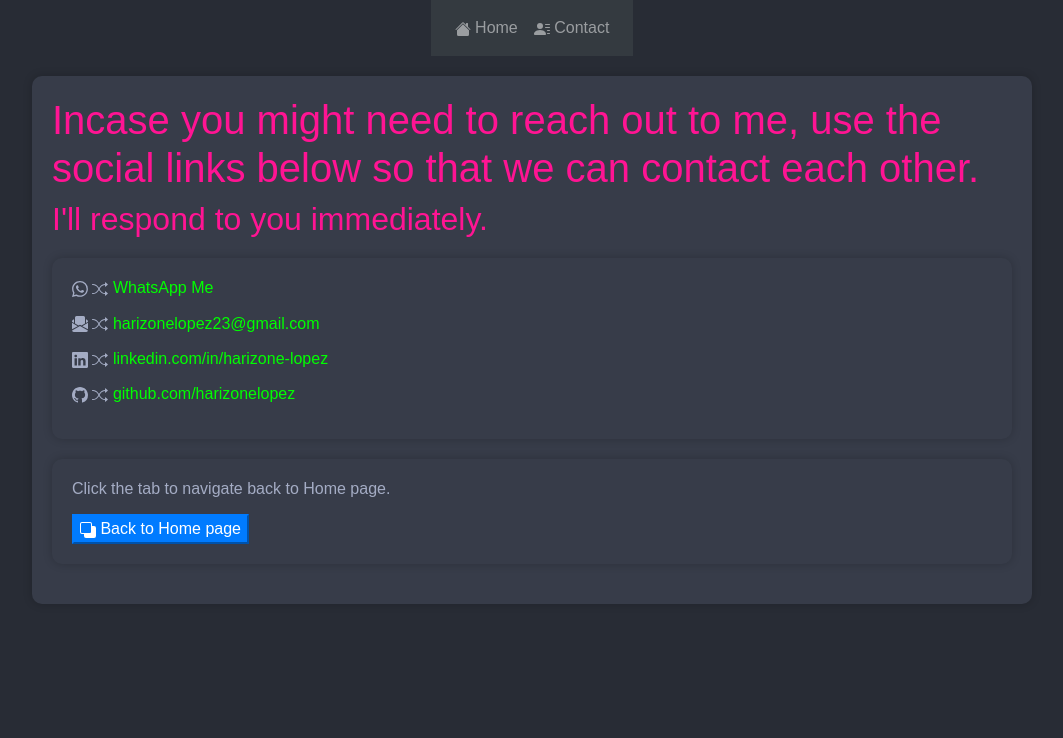
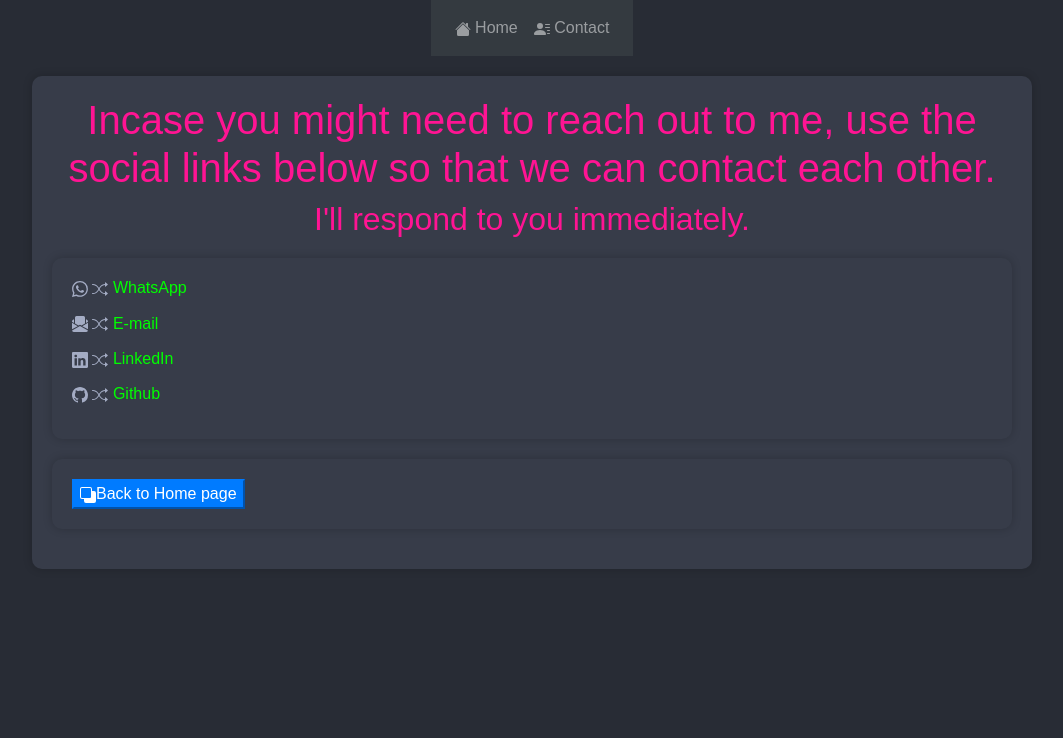
Before and after one commit to harizonelopez/flask-note-app, a Flask app: page /contact in a window 1280 px wide. Shown: the top 738 px of the page, without its empty margins (108-1171 px from the left). Run offline with Flask 3, Linux system fonts and the light colour scheme; some libraries are stand-ins or nearby versions.

Commit message:
Update contact.html

```diff
--- a/templates/contact.html
+++ b/templates/contact.html
@@ -75,50 +75,49 @@
 
 <body>
     <section>
-        <h1>Incase you might need to reach out to me, use the social links below so that we can contact each other.</h1>
-        <h2>I'll respond to you immediately.</h2>
+        <h1 align="center">Incase you might need to reach out to me, use the social links below so that we can contact each other.</h1>
+        <h2 align="center">I'll respond to you immediately.</h2>
         <section>
             <p> <svg xmlns="http://www.w3.org/2000/svg" width="16" height="16" fill="currentColor" class="bi bi-whatsapp" viewBox="0 0 16 16">
                 <path d="M13.601 2.326A7.85 7.85 0 0 0 7.994 0C3.627 0 .068 3.558.064 7.926c0 1.399.366 2.76 1.057 3.965L0 16l4.204-1.102a7.9 7.9 0 0 0 3.79.965h.004c4.368 0 7.926-3.558 7.93-7.93A7.9 7.9 0 0 0 13.6 2.326zM7.994 14.521a6.6 6.6 0 0 1-3.356-.92l-.24-.144-2.494.654.666-2.433-.156-.251a6.56 6.56 0 0 1-1.007-3.505c0-3.626 2.957-6.584 6.591-6.584a6.56 6.56 0 0 1 4.66 1.931 6.56 6.56 0 0 1 1.928 4.66c-.004 3.639-2.961 6.592-6.592 6.592m3.615-4.934c-.197-.099-1.17-.578-1.353-.646-.182-.065-.315-.099-.445.099-.133.197-.513.646-.627.775-.114.133-.232.148-.43.05-.197-.1-.836-.308-1.592-.985-.59-.525-.985-1.175-1.103-1.372-.114-.198-.011-.304.088-.403.087-.088.197-.232.296-.346.1-.114.133-.198.198-.33.065-.134.034-.248-.015-.347-.05-.099-.445-1.076-.612-1.47-.16-.389-.323-.335-.445-.34-.114-.007-.247-.007-.38-.007a.73.73 0 0 0-.529.247c-.182.198-.691.677-.691 1.654s.71 1.916.81 2.049c.098.133 1.394 2.132 3.383 2.992.47.205.84.326 1.129.418.475.152.904.129 1.246.08.38-.058 1.171-.48 1.338-.943.164-.464.164-.86.114-.943-.049-.084-.182-.133-.38-.232"/>
                 </svg> <svg xmlns="http://www.w3.org/2000/svg" width="16" height="16" fill="currentColor" class="bi bi-shuffle" viewBox="0 0 16 16">
                 <path fill-rule="evenodd" d="M0 3.5A.5.5 0 0 1 .5 3H1c2.202 0 3.827 1.24 4.874 2.418.49.552.865 1.102 1.126 1.532.26-.43.636-.98 1.126-1.532C9.173 4.24 10.798 3 13 3v1c-1.798 0-3.173 1.01-4.126 2.082A9.6 9.6 0 0 0 7.556 8a9.6 9.6 0 0 0 1.317 1.918C9.828 10.99 11.204 12 13 12v1c-2.202 0-3.827-1.24-4.874-2.418A10.6 10.6 0 0 1 7 9.05c-.26.43-.636.98-1.126 1.532C4.827 11.76 3.202 13 1 13H.5a.5.5 0 0 1 0-1H1c1.798 0 3.173-1.01 4.126-2.082A9.6 9.6 0 0 0 6.444 8a9.6 9.6 0 0 0-1.317-1.918C4.172 5.01 2.796 4 1 4H.5a.5.5 0 0 1-.5-.5"/>
                 <path d="M13 5.466V1.534a.25.25 0 0 1 .41-.192l2.36 1.966c.12.1.12.284 0 .384l-2.36 1.966a.25.25 0 0 1-.41-.192m0 9v-3.932a.25.25 0 0 1 .41-.192l2.36 1.966c.12.1.12.284 0 .384l-2.36 1.966a.25.25 0 0 1-.41-.192"/>
-                </svg> <a href="https://wa.me/+254769405130?text=Hello%20Harizone,%20I%20want%20to%20contact%20you!" target="_blank">WhatsApp Me</a> </p>
+                </svg> <a href="https://wa.me/+254769405130?text=Hello%20Harizone,%20I%20want%20to%20contact%20you!" target="_blank">WhatsApp</a></p>
 
             <p> <svg xmlns="http://www.w3.org/2000/svg" width="16" height="16" fill="currentColor" class="bi bi-envelope-paper-fill" viewBox="0 0 16 16">
                 <path fill-rule="evenodd" d="M6.5 9.5 3 7.5v-6A1.5 1.5 0 0 1 4.5 0h7A1.5 1.5 0 0 1 13 1.5v6l-3.5 2L8 8.75zM1.059 3.635 2 3.133v3.753L0 5.713V5.4a2 2 0 0 1 1.059-1.765M16 5.713l-2 1.173V3.133l.941.502A2 2 0 0 1 16 5.4zm0 1.16-5.693 3.337L16 13.372v-6.5Zm-8 3.199 7.941 4.412A2 2 0 0 1 14 16H2a2 2 0 0 1-1.941-1.516zm-8 3.3 5.693-3.162L0 6.873v6.5Z"/>
                 </svg> <svg xmlns="http://www.w3.org/2000/svg" width="16" height="16" fill="currentColor" class="bi bi-shuffle" viewBox="0 0 16 16">
                 <path fill-rule="evenodd" d="M0 3.5A.5.5 0 0 1 .5 3H1c2.202 0 3.827 1.24 4.874 2.418.49.552.865 1.102 1.126 1.532.26-.43.636-.98 1.126-1.532C9.173 4.24 10.798 3 13 3v1c-1.798 0-3.173 1.01-4.126 2.082A9.6 9.6 0 0 0 7.556 8a9.6 9.6 0 0 0 1.317 1.918C9.828 10.99 11.204 12 13 12v1c-2.202 0-3.827-1.24-4.874-2.418A10.6 10.6 0 0 1 7 9.05c-.26.43-.636.98-1.126 1.532C4.827 11.76 3.202 13 1 13H.5a.5.5 0 0 1 0-1H1c1.798 0 3.173-1.01 4.126-2.082A9.6 9.6 0 0 0 6.444 8a9.6 9.6 0 0 0-1.317-1.918C4.172 5.01 2.796 4 1 4H.5a.5.5 0 0 1-.5-.5"/>
                 <path d="M13 5.466V1.534a.25.25 0 0 1 .41-.192l2.36 1.966c.12.1.12.284 0 .384l-2.36 1.966a.25.25 0 0 1-.41-.192m0 9v-3.932a.25.25 0 0 1 .41-.192l2.36 1.966c.12.1.12.284 0 .384l-2.36 1.966a.25.25 0 0 1-.41-.192"/>
-                </svg> <a href="mailto:harizonelopez23@gmail.com">harizonelopez23@gmail.com</a> </p>
+                </svg> <a href="mailto:harizonelopez23@gmail.com">E-mail</a></p>
 
             <p> <svg xmlns="http://www.w3.org/2000/svg" width="16" height="16" fill="currentColor" class="bi bi-linkedin" viewBox="0 0 16 16">
                 <path d="M0 1.146C0 .513.526 0 1.175 0h13.65C15.474 0 16 .513 16 1.146v13.708c0 .633-.526 1.146-1.175 1.146H1.175C.526 16 0 15.487 0 14.854zm4.943 12.248V6.169H2.542v7.225zm-1.2-8.212c.837 0 1.358-.554 1.358-1.248-.015-.709-.52-1.248-1.342-1.248S2.4 3.226 2.4 3.934c0 .694.521 1.248 1.327 1.248zm4.908 8.212V9.359c0-.216.016-.432.08-.586.173-.431.568-.878 1.232-.878.869 0 1.216.662 1.216 1.634v3.865h2.401V9.25c0-2.22-1.184-3.252-2.764-3.252-1.274 0-1.845.7-2.165 1.193v.025h-.016l.016-.025V6.169h-2.4c.03.678 0 7.225 0 7.225z"/>
                 </svg> <svg xmlns="http://www.w3.org/2000/svg" width="16" height="16" fill="currentColor" class="bi bi-shuffle" viewBox="0 0 16 16">
                 <path fill-rule="evenodd" d="M0 3.5A.5.5 0 0 1 .5 3H1c2.202 0 3.827 1.24 4.874 2.418.49.552.865 1.102 1.126 1.532.26-.43.636-.98 1.126-1.532C9.173 4.24 10.798 3 13 3v1c-1.798 0-3.173 1.01-4.126 2.082A9.6 9.6 0 0 0 7.556 8a9.6 9.6 0 0 0 1.317 1.918C9.828 10.99 11.204 12 13 12v1c-2.202 0-3.827-1.24-4.874-2.418A10.6 10.6 0 0 1 7 9.05c-.26.43-.636.98-1.126 1.532C4.827 11.76 3.202 13 1 13H.5a.5.5 0 0 1 0-1H1c1.798 0 3.173-1.01 4.126-2.082A9.6 9.6 0 0 0 6.444 8a9.6 9.6 0 0 0-1.317-1.918C4.172 5.01 2.796 4 1 4H.5a.5.5 0 0 1-.5-.5"/>
                 <path d="M13 5.466V1.534a.25.25 0 0 1 .41-.192l2.36 1.966c.12.1.12.284 0 .384l-2.36 1.966a.25.25 0 0 1-.41-.192m0 9v-3.932a.25.25 0 0 1 .41-.192l2.36 1.966c.12.1.12.284 0 .384l-2.36 1.966a.25.25 0 0 1-.41-.192"/>
-                </svg> <a href="https://www.linkedin.com/in/harizone-lopez-a267b625b" target="_blank">linkedin.com/in/harizone-lopez</a></p>
+                </svg> <a href="https://www.linkedin.com/in/harizone-lopez-a267b625b" target="_blank">LinkedIn</a></p>
 
             <p> <svg xmlns="http://www.w3.org/2000/svg" width="16" height="16" fill="currentColor" class="bi bi-github" viewBox="0 0 16 16">
                 <path d="M8 0C3.58 0 0 3.58 0 8c0 3.54 2.29 6.53 5.47 7.59.4.07.55-.17.55-.38 0-.19-.01-.82-.01-1.49-2.01.37-2.53-.49-2.69-.94-.09-.23-.48-.94-.82-1.13-.28-.15-.68-.52-.01-.53.63-.01 1.08.58 1.23.82.72 1.21 1.87.87 2.33.66.07-.52.28-.87.51-1.07-1.78-.2-3.64-.89-3.64-3.95 0-.87.31-1.59.82-2.15-.08-.2-.36-1.02.08-2.12 0 0 .67-.21 2.2.82.64-.18 1.32-.27 2-.27s1.36.09 2 .27c1.53-1.04 2.2-.82 2.2-.82.44 1.1.16 1.92.08 2.12.51.56.82 1.27.82 2.15 0 3.07-1.87 3.75-3.65 3.95.29.25.54.73.54 1.48 0 1.07-.01 1.93-.01 2.2 0 .21.15.46.55.38A8.01 8.01 0 0 0 16 8c0-4.42-3.58-8-8-8"/>
                 </svg> <svg xmlns="http://www.w3.org/2000/svg" width="16" height="16" fill="currentColor" class="bi bi-shuffle" viewBox="0 0 16 16">
                 <path fill-rule="evenodd" d="M0 3.5A.5.5 0 0 1 .5 3H1c2.202 0 3.827 1.24 4.874 2.418.49.552.865 1.102 1.126 1.532.26-.43.636-.98 1.126-1.532C9.173 4.24 10.798 3 13 3v1c-1.798 0-3.173 1.01-4.126 2.082A9.6 9.6 0 0 0 7.556 8a9.6 9.6 0 0 0 1.317 1.918C9.828 10.99 11.204 12 13 12v1c-2.202 0-3.827-1.24-4.874-2.418A10.6 10.6 0 0 1 7 9.05c-.26.43-.636.98-1.126 1.532C4.827 11.76 3.202 13 1 13H.5a.5.5 0 0 1 0-1H1c1.798 0 3.173-1.01 4.126-2.082A9.6 9.6 0 0 0 6.444 8a9.6 9.6 0 0 0-1.317-1.918C4.172 5.01 2.796 4 1 4H.5a.5.5 0 0 1-.5-.5"/>
                 <path d="M13 5.466V1.534a.25.25 0 0 1 .41-.192l2.36 1.966c.12.1.12.284 0 .384l-2.36 1.966a.25.25 0 0 1-.41-.192m0 9v-3.932a.25.25 0 0 1 .41-.192l2.36 1.966c.12.1.12.284 0 .384l-2.36 1.966a.25.25 0 0 1-.41-.192"/>
-                </svg> <a href="https://github.com/harizonelopez" target="_blank">github.com/harizonelopez</a></p>
+                </svg> <a href="https://github.com/harizonelopez" target="_blank">Github</a></p>
         </section>
 
         <section>
             <form method='POST'>
-                <p>Click the tab to navigate back to Home page.</p>
-                <button type="submit" class="btn-primary"> <svg xmlns="http://www.w3.org/2000/svg" width="16" height="16" fill="currentColor" class="bi bi-back" viewBox="0 0 16 16">
+                <button type="submit" class="btn-primary"><svg xmlns="http://www.w3.org/2000/svg" width="16" height="16" fill="currentColor" class="bi bi-back" viewBox="0 0 16 16">
                     <path d="M0 2a2 2 0 0 1 2-2h8a2 2 0 0 1 2 2v2h2a2 2 0 0 1 2 2v8a2 2 0 0 1-2 2H6a2 2 0 0 1-2-2v-2H2a2 2 0 0 1-2-2zm2-1a1 1 0 0 0-1 1v8a1 1 0 0 0 1 1h8a1 1 0 0 0 1-1V2a1 1 0 0 0-1-1z"/>
-                    </svg> Back to Home page </button>
+                    </svg>Back to Home page</button>
             </form>
         </section>
 
     </section>
         <footer>
-            <p>&copy;2024 Dev_aladinh production.</p>
+            <p>&copy; 2024 Dev_aladinh production.</p>
         </footer>
 
 </body>
```
